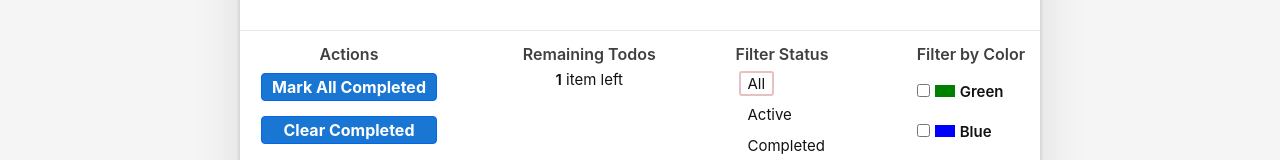
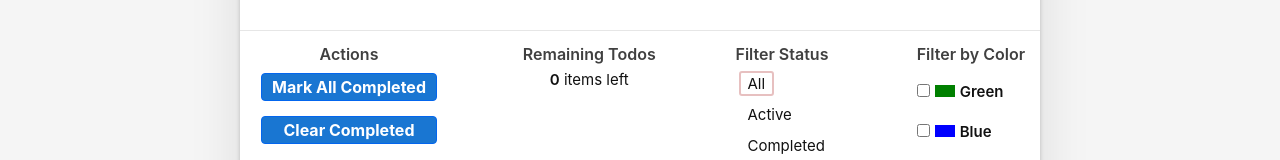
Before and after one commit to VladimirovMario/Sandbox, a React (Create React App) app in the folder 02. Redux/02. Redux Documentation/03. Redux Fundamentals/redux-fundamentals-example-app-master/: page / in a window 1280 px wide. Shown: the part 625-785 px from the top of the page. Built offline with nearby package versions, Linux system fonts and the light colour scheme; what miragejs would draw is missing.

Commit message:
Using Multiple Selectors in a Component

```diff
--- a/02. Redux/02. Redux Documentation/03. Redux Fundamentals/redux-fundamentals-example-app-master/src/features/footer/Footer.js
+++ b/02. Redux/02. Redux Documentation/03. Redux Fundamentals/redux-fundamentals-example-app-master/src/features/footer/Footer.js
@@ -1,3 +1,4 @@
+import { useSelector } from 'react-redux';
 import { availableColors, capitalize } from '../filters/colors';
 import { StatusFilters } from '../filters/filtersSlice';
 
@@ -68,9 +69,11 @@ const ColorFilters = ({ value: colors, onChange }) => {
 };
 
 export default function Footer() {
-  const status = StatusFilters.All;
-  const colors = [];
-  const todosRemaining = 1;
+  const todosRemaining = useSelector(
+    (state) => state.todos.filter((todo) => !todo.completed).length
+  );
+
+  const { status, colors } = useSelector((state) => state.filters);
 
   const onStatusChange = (status) => {
     console.log('Status change: ', status);
```
